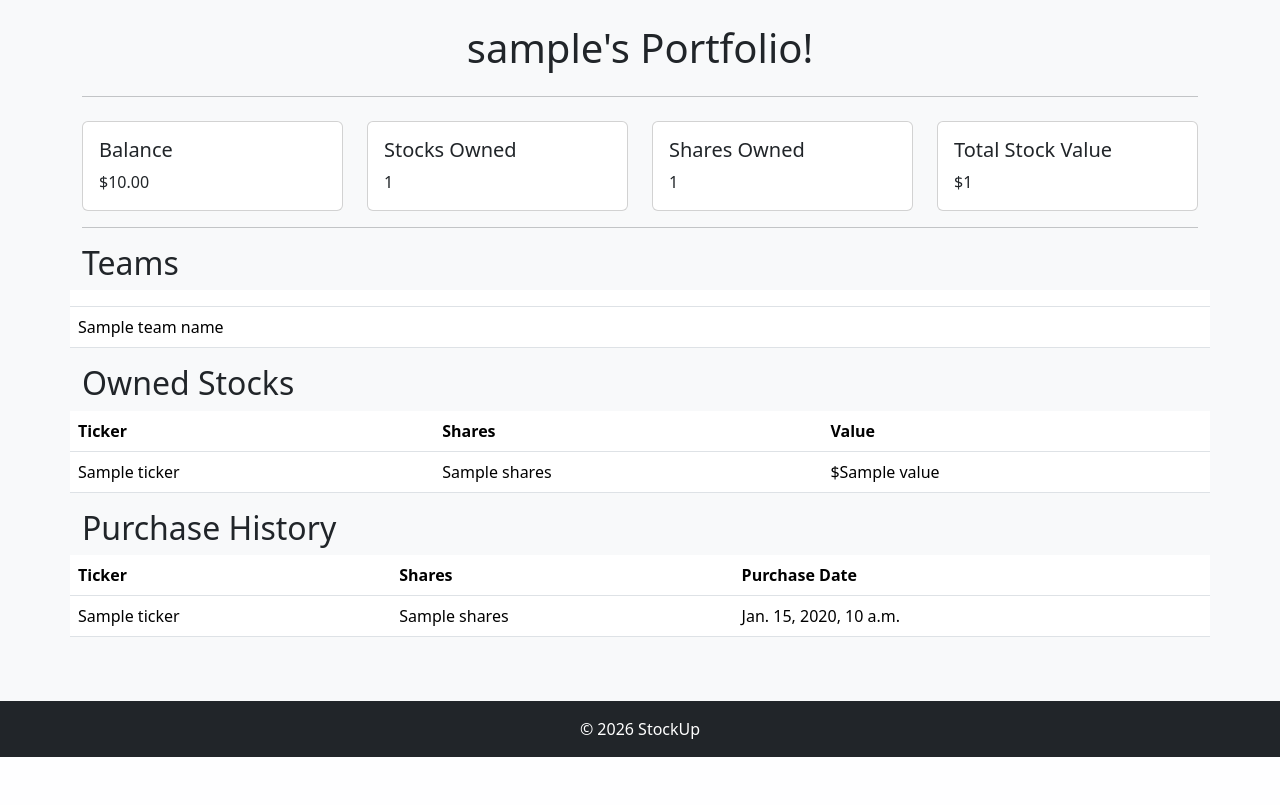
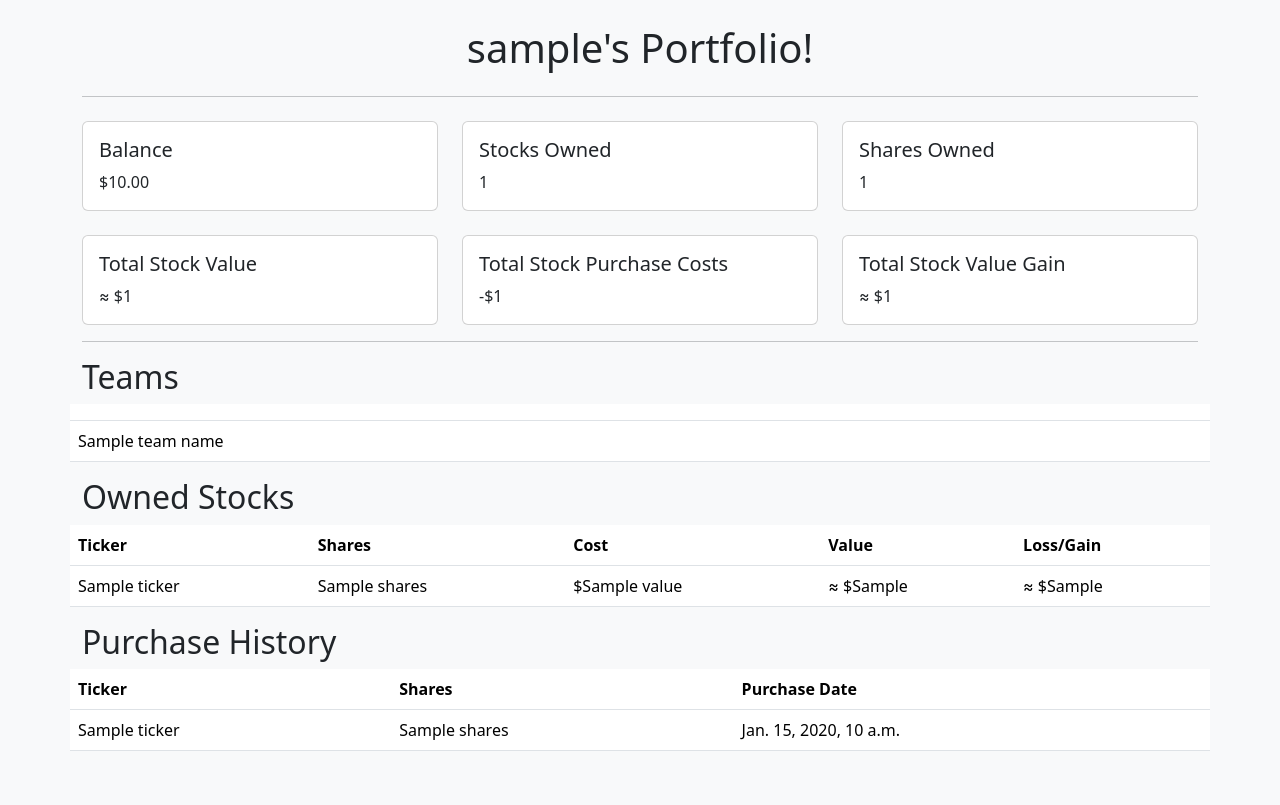
Before and after one commit to mdcrapse/stock, a Django app: template stocks/templates/portfolio.html in a window 1280 px wide. Shown: the part 96-901 px from the top of the page. Before the commit the page ends 853 px from the top, so only its background shows below. Run offline with Django 5.2, Linux system fonts and the light colour scheme; the template is opened without the code that fills it: most values are stand-ins (such as "Sample title", 1, 10 or a date in 2020).

Commit message:
Update portfolio

```diff
--- a/stocks/templates/portfolio.html
+++ b/stocks/templates/portfolio.html
@@ -13,7 +13,7 @@
 <hr>
 
 <div class="row mt-4">
-    <div class="col-md-3">
+    <div class="col-md-4">
         <div class="card">
             <div class="card-body">
                 <h5 class="card-title">Balance</h5>
@@ -22,7 +22,7 @@
         </div>
     </div>
 
-    <div class="col-md-3">
+    <div class="col-md-4">
         <div class="card">
             <div class="card-body">
                 <h5 class="card-title">Stocks Owned</h5>
@@ -31,7 +31,7 @@
         </div>
     </div>
 
-    <div class="col-md-3">
+    <div class="col-md-4">
         <div class="card">
             <div class="card-body">
                 <h5 class="card-title">Shares Owned</h5>
@@ -39,12 +39,32 @@
             </div>
         </div>
     </div>
+</div>
 
-    <div class="col-md-3">
+<div class="row mt-4">
+    <div class="col-md-4">
         <div class="card">
             <div class="card-body">
                 <h5 class="card-title">Total Stock Value</h5>
-                <p class="card-text">${{total_stock_value}}</p>
+                <p class="card-text">≈ ${{total_stock_value}}</p>
+            </div>
+        </div>
+    </div>
+
+    <div class="col-md-4">
+        <div class="card">
+            <div class="card-body">
+                <h5 class="card-title">Total Stock Purchase Costs</h5>
+                <p class="card-text">-${{total_stock_purchase_value}}</p>
+            </div>
+        </div>
+    </div>
+
+    <div class="col-md-4">
+        <div class="card">
+            <div class="card-body">
+                <h5 class="card-title">Total Stock Value Gain</h5>
+                <p class="card-text">≈ ${{total_value_earned}}</p>
             </div>
         </div>
     </div>
@@ -79,7 +99,9 @@
             <tr>
                 <th scope="col">Ticker</th>
                 <th scope="col">Shares</th>
+                <th scope="col">Cost</th>
                 <th scope="col">Value</th>
+                <th scope="col">Loss/Gain</th>
             </tr>
         </thead>
         <tbody>
@@ -88,6 +110,8 @@
                 <td>{{stock.ticker}}</td>
                 <td>{{stock.shares}}</td>
                 <td>${{stock.value}}</td>
+                <td>≈ ${{stock.actual_value}}</td>
+                <td>≈ ${{stock.value_diff}}</td>
             </tr>
             {% endfor %}
         </tbody>
```
Also changed, not shown: stocks/views.py (+22 -2 lines).
